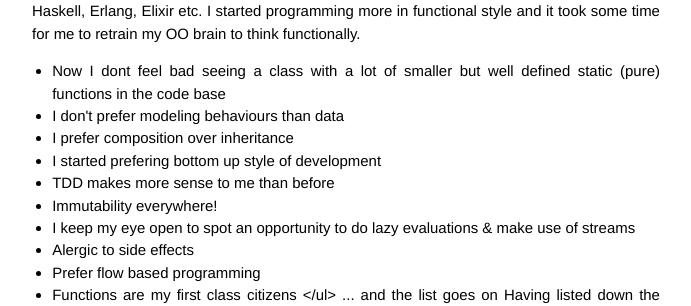
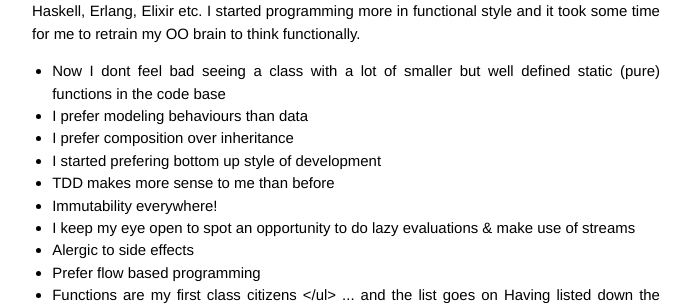
Before and after one commit to yehohanan7/old_yehohanan7.github.io, a Jekyll site: the page built from _posts/2014-06-18-pattern_matching.markdown, in a window 1280 px wide. Shown: the part 194-500 px from the top of the page, without its empty margins (294-985 px from the left). Built offline with Jekyll 4.4.1, drawn with Linux system fonts in a browser that asks for light colours; Markdown is read by kramdown in place of the engine named in the settings.

Commit message:
minor corrections

```diff
--- a/_posts/2014-06-18-pattern_matching.markdown
+++ b/_posts/2014-06-18-pattern_matching.markdown
@@ -8,7 +8,7 @@ categories: elixir
 Coming from a java background, I have been trying out different languages lately like Clojure, Haskell, Erlang, Elixir etc. I started programming more in functional style and it took some time for me to retrain my OO brain to think functionally.
 <ul>
 <li>  Now I dont feel bad seeing a class with a lot of smaller but well defined static (pure) functions in the code base
-<li>  I don't prefer modeling behaviours than data
+<li>  I prefer modeling behaviours than data
 <li>  I prefer composition over inheritance
 <li>  I started prefering bottom up style of development
 <li>  TDD makes more sense to me than before
```
